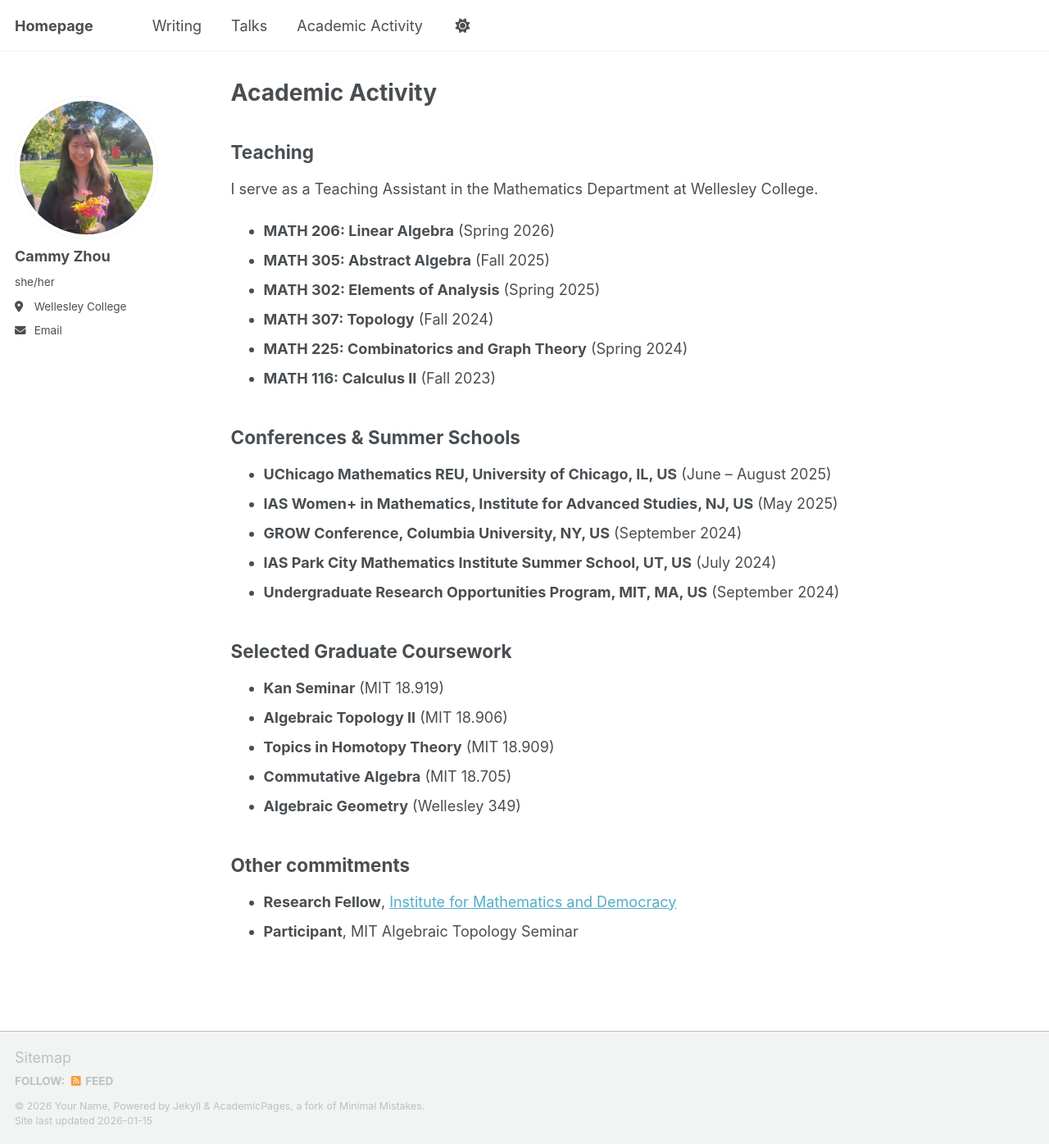
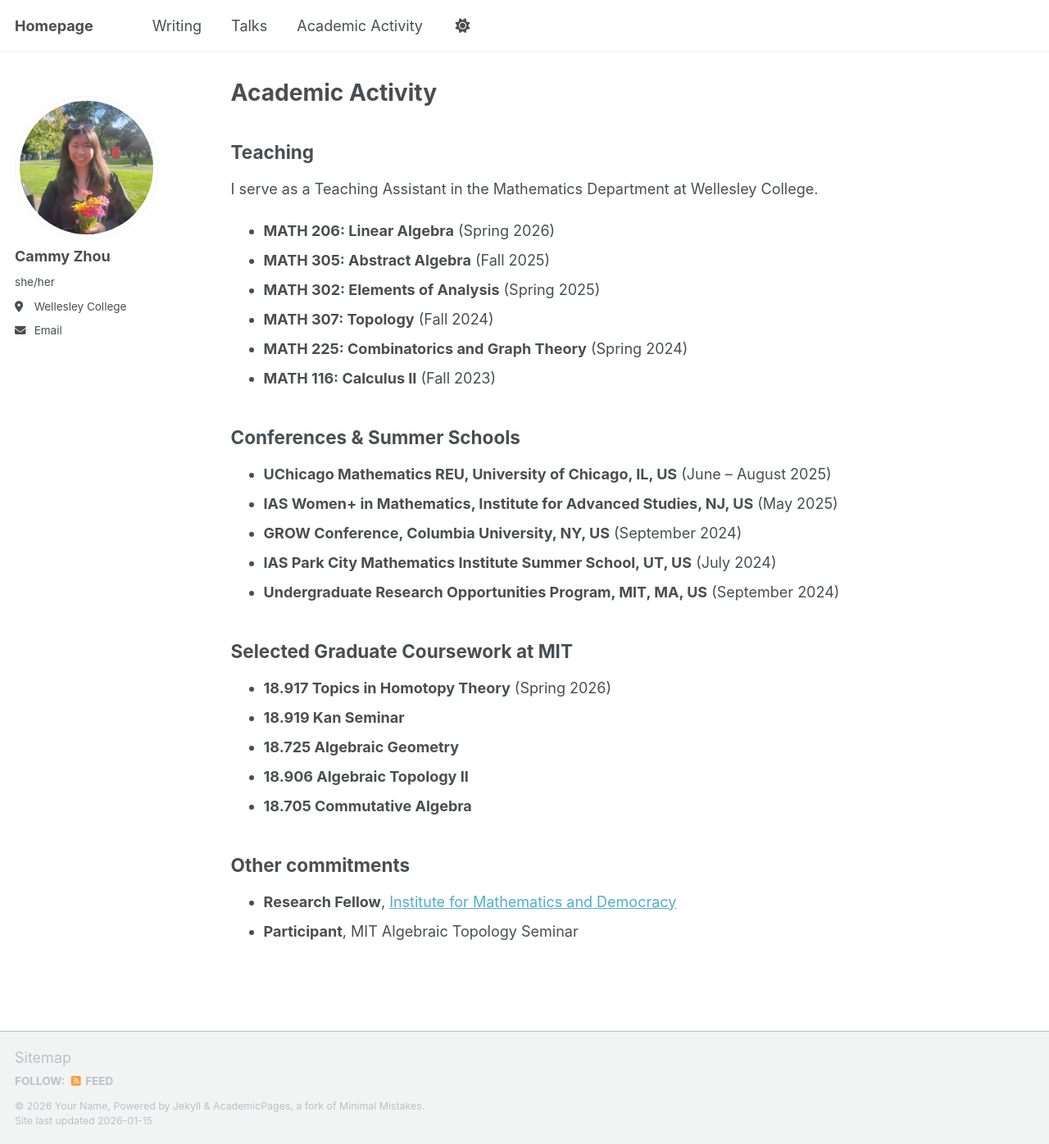
Before and after one commit to cakezhou/cakezhou.github.io, a Jekyll site: the page built from _pages/academic-activity.md, in a window 1280 px wide and 1396 px high. Shown: the whole window at 82% size. Built offline with Jekyll 4.4.1, drawn with Linux system fonts in a browser that asks for light colours; a script bundle is joined from its source files by our own code; library files that are not in the unit come from our copies.

Commit message:
Update selected graduate coursework section

```diff
--- a/_pages/academic-activity.md
+++ b/_pages/academic-activity.md
@@ -22,12 +22,12 @@ I serve as a Teaching Assistant in the Mathematics Department at Wellesley Colle
 * **IAS Park City Mathematics Institute Summer School, UT, US** (July 2024)
 * **Undergraduate Research Opportunities Program, MIT, MA, US** (September 2024)
 
-## Selected Graduate Coursework
-* **Kan Seminar** (MIT 18.919)
-* **Algebraic Topology II** (MIT 18.906)
-* **Topics in Homotopy Theory** (MIT 18.909)
-* **Commutative Algebra** (MIT 18.705)
-* **Algebraic Geometry** (Wellesley 349)
+## Selected Graduate Coursework at MIT
+* **18.917 Topics in Homotopy Theory** (Spring 2026)
+* **18.919 Kan Seminar**
+* **18.725 Algebraic Geometry**
+* **18.906 Algebraic Topology II**
+* **18.705 Commutative Algebra**
 
 ## Other commitments
 * **Research Fellow**, [Institute for Mathematics and Democracy](https://www.youtube.com/@InstituteForMathematicsAndDemocracy)
```
